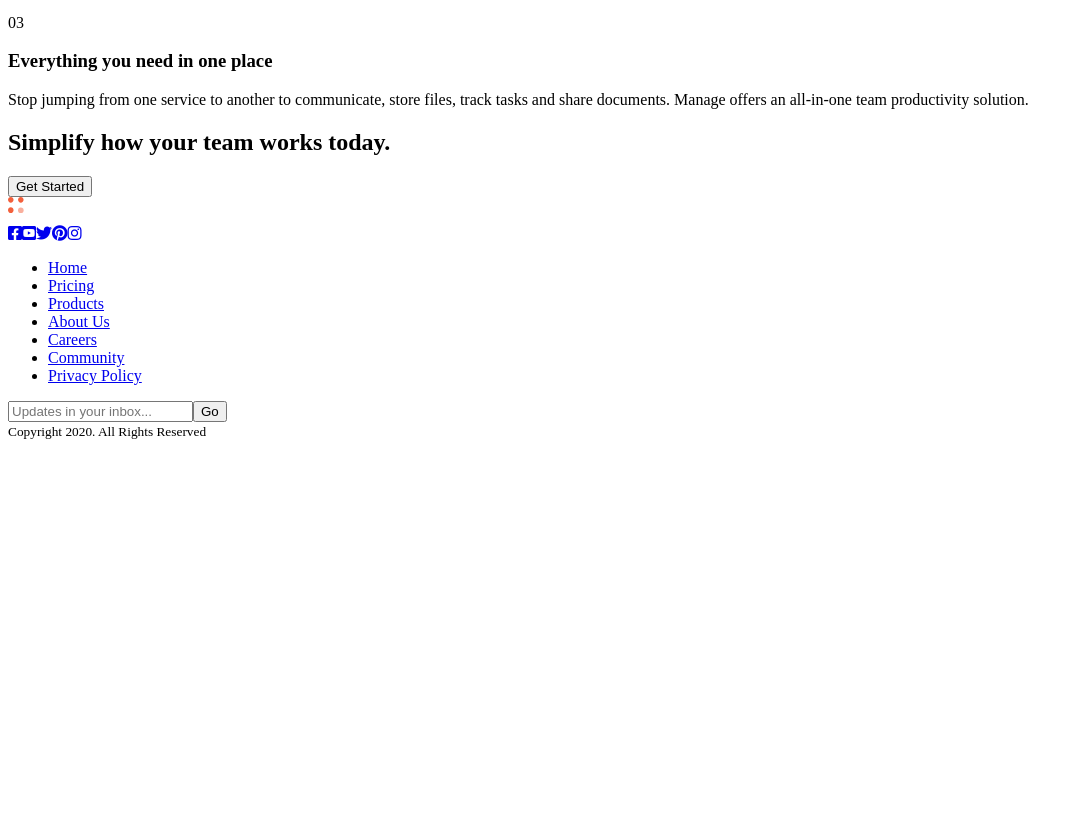
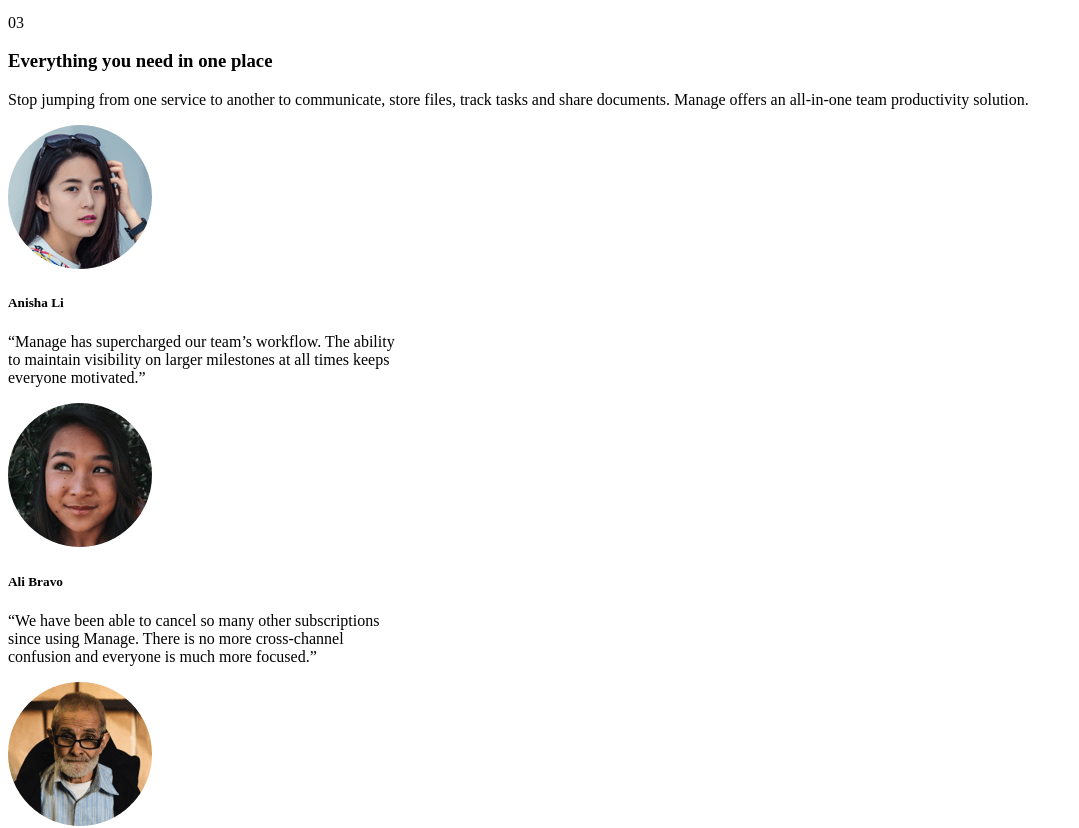
Before and after one commit to MilitusInnocent/manage-landing-page, a React (Create React App) app: page / in a window 1280 px wide. Shown: the part 1189-2017 px from the top of the page, without its empty margins (0-1079 px from the left). Before the commit the page ends 1637 px from the top, so only its background shows below. Built offline with nearby package versions, Linux system fonts and the light colour scheme.

Commit message:
Slider added

```diff
--- a/src/App.js
+++ b/src/App.js
@@ -1,5 +1,5 @@
 import React from 'react';
-import { Navbar, Header, About, CTA, Footer } from './components';
+import { Navbar, Header, About, Slider, CTA, Footer } from './components';
 
 const App = () => {
   return (
@@ -7,6 +7,7 @@ const App = () => {
      <Navbar/>
      <Header/>
      <About/>
+     <Slider />
      <CTA/>
      <Footer/>
     </div>
```
